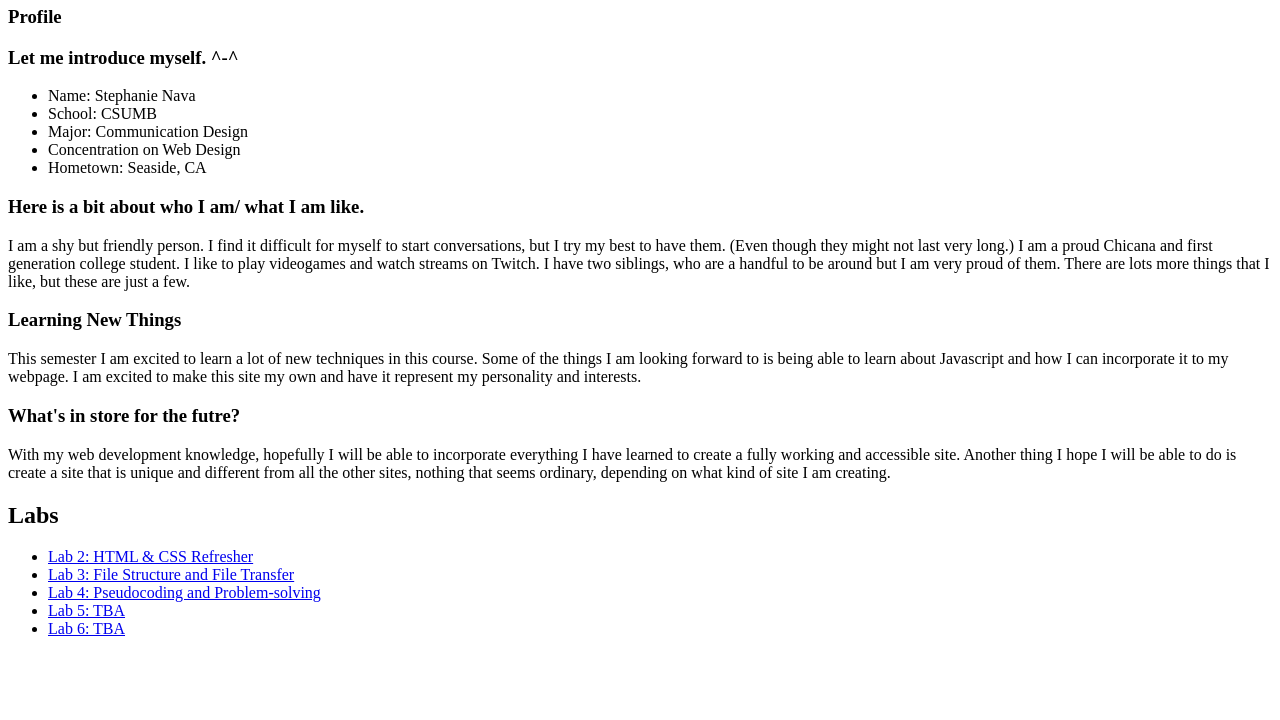
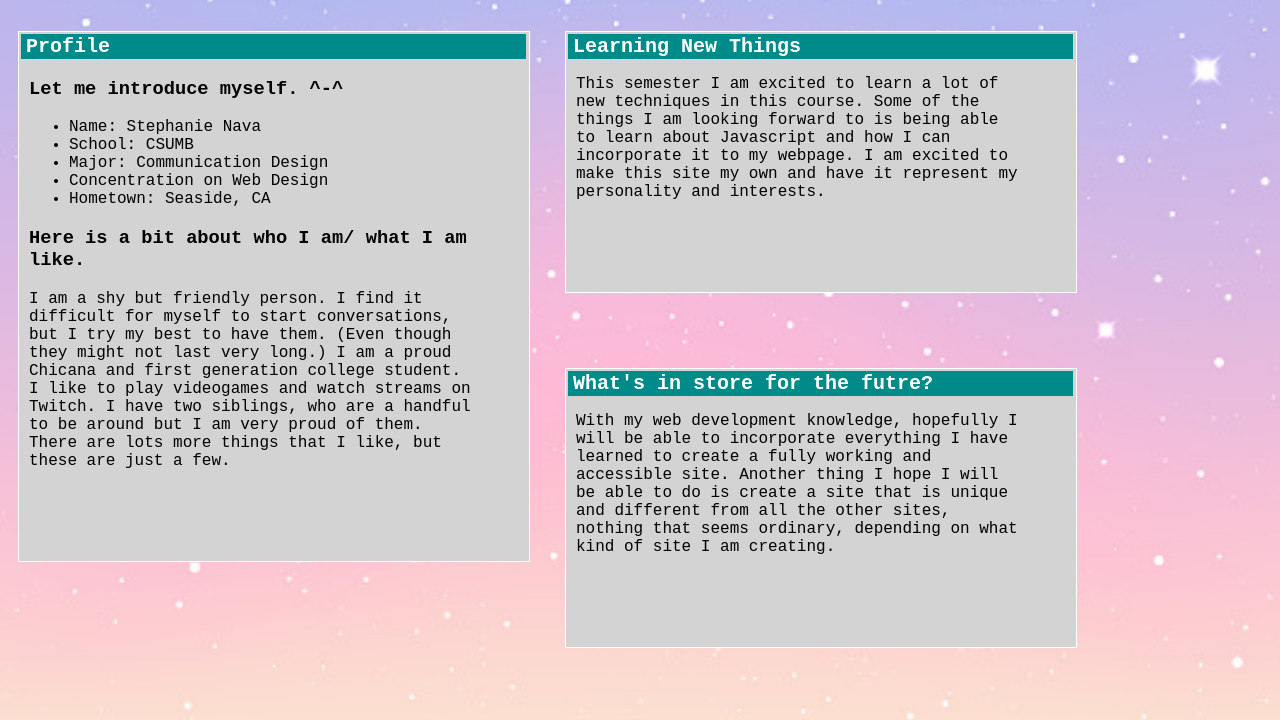
Before and after one commit to senava/cst252, a plain HTML site: page index.html in a window 1280 px wide. Shown: the part 74-794 px from the top of the page. Drawn offline with Linux system fonts and the light colour scheme.

Commit message:
homepage w/ css

```diff
--- a/index.html
+++ b/index.html
@@ -2,7 +2,7 @@
 <html>
 <head>
 	<title>Stephanie Nava Homepage</title>
-	<!--<link rel="stylesheet" type="text/css" href="css/site.css">-->
+	<link rel="stylesheet" type="text/css" href="css/site.css">
 </head>
 <body>
 	<main>
```
